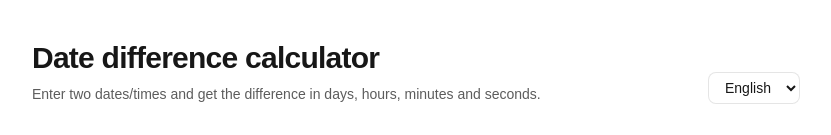
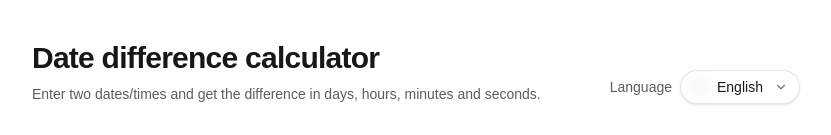
Before and after one commit to Bert0ns/time-date-sub, a Next.js app: page / in a window 1280 px wide. Shown: the top 135 px of the page, without its empty margins (224-1055 px from the left). Built offline with nearby package versions, Linux system fonts and the light colour scheme.

Commit message:
feat: improved ui

```diff
--- a/components/DateDiffCalculator.tsx
+++ b/components/DateDiffCalculator.tsx
@@ -121,7 +121,7 @@ export default function DateDiffCalculator() {
   async function copyText(text: string, successMsgKey: string) {
     try {
       if (!text) return;
-      const canUseClipboard = typeof navigator !== "undefined" && !!navigator.clipboard?.writeText && (typeof window === "undefined" || window.isSecureContext !== false);
+      const canUseClipboard = typeof navigator !== "undefined" && !!navigator.clipboard?.writeText && (typeof window === "undefined" || window.isSecureContext);
       if (canUseClipboard) await navigator.clipboard.writeText(text);
       else if (!fallbackCopyText(text)) throw new Error("fallback failed");
       setToastType("success");
--- a/components/LanguageSelector.tsx
+++ b/components/LanguageSelector.tsx
@@ -7,17 +7,38 @@ export default function LanguageSelector({ className = "" }: { className?: strin
   const { locale, setLocale, t } = useI18n();
   return (
     <div className={className}>
-      <label className="sr-only" htmlFor="lang-select">{t("lang.label")}</label>
+      <div className="inline-flex items-center gap-2">
+        <span className="hidden sm:inline text-sm text-foreground/70">{t("lang.label")}</span>
+        <div className="relative inline-flex">
+          {/* Icona globo */}
+          <span className="pointer-events-none absolute left-3 top-1/2 -translate-y-1/2 text-foreground/60" aria-hidden>
+            <svg width="16" height="16" viewBox="0 0 24 24" fill="none" stroke="currentColor" strokeWidth="2" strokeLinecap="round" strokeLinejoin="round">
+              <circle cx="12" cy="12" r="10"></circle>
+              <path d="M2 12h20"></path>
+              <path d="M12 2a15.3 15.3 0 0 0 0 20"></path>
+              <path d="M12 2a15.3 15.3 0 0 1 0 20"></path>
+            </svg>
+          </span>
+          {/* Select stilizzato */}
           <select
             id="lang-select"
             value={locale}
             onChange={(e) => setLocale(e.target.value as any)}
-        className="rounded-lg border border-black/10 dark:border-white/15 bg-background/80 px-3 py-1.5 text-sm"
+            className="appearance-none rounded-full border border-black/10 dark:border-white/15 bg-background/80 backdrop-blur pl-9 pr-9 py-1.5 text-sm shadow-sm hover:shadow transition-colors focus:outline-none focus:ring-2 focus:ring-black/10 dark:focus:ring-white/20"
             aria-label={t("lang.label")}
+            title={t("lang.label")}
           >
             <option value="it">{t("lang.it")}</option>
             <option value="en">{t("lang.en")}</option>
           </select>
+          {/* Caret */}
+          <span className="pointer-events-none absolute right-3 top-1/2 -translate-y-1/2 text-foreground/60" aria-hidden>
+            <svg width="14" height="14" viewBox="0 0 24 24" fill="none" stroke="currentColor" strokeWidth="2" strokeLinecap="round" strokeLinejoin="round">
+              <polyline points="6 9 12 15 18 9"></polyline>
+            </svg>
+          </span>
+        </div>
+      </div>
     </div>
   );
 }
```
Lines whose indentation alone changed are shown as unchanged.
